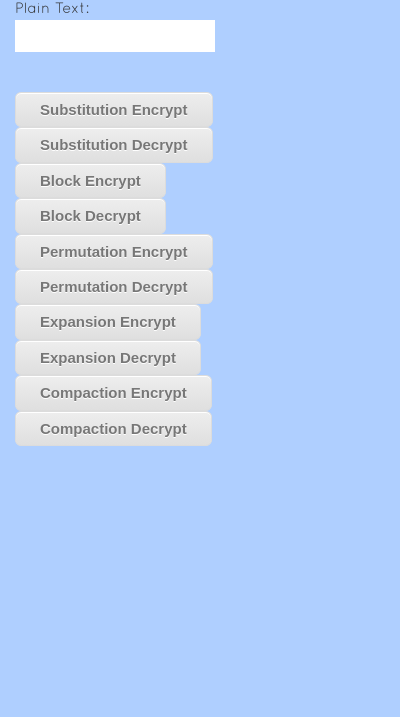
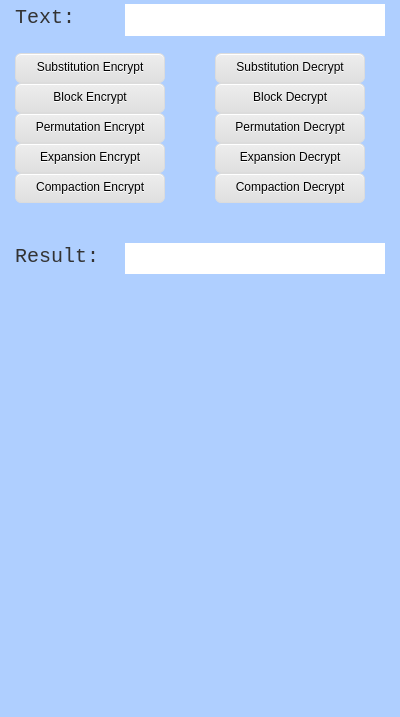
Before and after one commit to yodist/salcrypt, an Electron app: page index.html in a window 400 px wide. Shown: the part 127-844 px from the top of the page. Drawn offline with nearby package versions, Linux system fonts and the light colour scheme.

Commit message:
finishing application

```diff
--- a/index.html
+++ b/index.html
@@ -1,63 +1,76 @@
 <!DOCTYPE html>
 <html>
-  <script src='./node_modules/angular/angular.js'></script>
-  <!-- Latest compiled and minified CSS -->
-  <link rel="stylesheet" href="https://maxcdn.bootstrapcdn.com/bootstrap/3.3.7/css/bootstrap.min.css" integrity="sha384-BVYiiSIFeK1dGmJRAkycuHAHRg32OmUcww7on3RYdg4Va+PmSTsz/K68vbdEjh4u" crossorigin="anonymous">
-
-  <!-- Optional theme -->
-  <link rel="stylesheet" href="https://maxcdn.bootstrapcdn.com/bootstrap/3.3.7/css/bootstrap-theme.min.css" integrity="sha384-rHyoN1iRsVXV4nD0JutlnGaslCJuC7uwjduW9SVrLvRYooPp2bWYgmgJQIXwl/Sp" crossorigin="anonymous">
-
-  <!-- Latest compiled and minified JavaScript -->
-  <script src="https://maxcdn.bootstrapcdn.com/bootstrap/3.3.7/js/bootstrap.min.js" integrity="sha384-Tc5IQib027qvyjSMfHjOMaLkfuWVxZxUPnCJA7l2mCWNIpG9mGCD8wGNIcPD7Txa" crossorigin="anonymous"></script>
-  <link rel="stylesheet" type="text/css" href="styles.css" ></style>
-  <title>Salcrypt</title>
+  <head>
+    <script src='./node_modules/angular/angular.js'></script>
+    <script src="./node_modules/jquery/dist/jquery.min.js" charset="utf-8"></script>
+    <link rel="stylesheet" href="./node_modules/bootstrap/dist/css/bootstrap.min.css">
+    <link rel="stylesheet" href="styles.css">
+    <title>Salcrypt</title>
+  </head>
   <body>
 
     <div class="container" ng-app="myApp" ng-controller="personCtrl">
 
-    <img src="salcrypt-logo-wide.png" alt="Salcrypt Logo" class="img-responsive logo-gambar">
+    <img src="salcrypt-logo.png" alt="Salcrypt Logo" class="img-responsive center-block logo-gambar">
+    <h3 class="text-center">Salcrypt</h3>
+
 
     <!-- ENCRYPTION -->
-    <div class="">
-
+    <div class="center-block kotak">
+      <span class="sub-title-text">Text:</span>
+      <input class="css-input" type="text" ng-model="plainText"><br>
     </div>
-    <span class="sub-title-text">Plain Text:</span> <br>
-    <input class="css-input" type="text" ng-model="plainText"><br>
     <br>
 
-    <span class="result-text">{{cypherText}}</span>
-    <br>
+    <div class="row">
+      <div class="col-xs-6">
+        <button class="myButton" ng-click="subCypher(1)">Substitution Encrypt</button>
+      </div>
+      <div class="col-xs-6">
+        <button  class="myButton"ng-click="subCypher(0)">Substitution Decrypt</button>
+      </div>
+    </div>
 
-    <button class="myButton" ng-click="subCypher(1)">Substitution Encrypt</button>
-    <br>
+    <div class="row">
+      <div class="col-xs-6">
+        <button class="myButton" ng-click="blockCypher()">Block Encrypt</button>
+      </div>
+      <div class="col-xs-6">
+        <button class="myButton" ng-click="blockDecypher()">Block Decrypt</button>
+      </div>
+    </div>
 
-    <button  class="myButton"ng-click="subCypher(0)">Substitution Decrypt</button>
-    <br>
+    <div class="row">
+      <div class="col-xs-6">
+        <button class="myButton" ng-click="permutationCypher()">Permutation Encrypt</button>
+      </div>
+      <div class="col-xs-6">
+        <button class="myButton" ng-click="permutationDecypher()">Permutation Decrypt</button>
+      </div>
+    </div>
 
-    <button class="myButton" ng-click="blockCypher()">Block Encrypt</button>
-    <br>
+    <div class="row">
+      <div class="col-xs-6">
+        <button class="myButton" ng-click="expansionCypher()">Expansion Encrypt</button>
+      </div>
+      <div class="col-xs-6">
+        <button class="myButton" ng-click="expansionDecypher()">Expansion Decrypt</button>
+      </div>
+    </div>
 
-    <button class="myButton" ng-click="blockDecypher()">Block Decrypt</button>
-    <br>
+    <div class="row">
+      <div class="col-xs-6">
+        <button class="myButton" ng-click="compactionCypher()">Compaction Encrypt</button>
+      </div>
+      <div class="col-xs-6">
+        <button class="myButton" ng-click="compactionDecypher()">Compaction Decrypt</button>
+      </div>
+    </div><br><br>
 
-    <button class="myButton" ng-click="permutationCypher()">Permutation Encrypt</button>
-    <br>
-
-    <button class="myButton" ng-click="permutationDecypher()">Permutation Decrypt</button>
-    <br>
-
-    <button class="myButton" ng-click="expansionCypher()">Expansion Encrypt</button>
-    <br>
-
-    <button class="myButton" ng-click="expansionDecypher()">Expansion Decrypt</button>
-    <br>
-
-    <button class="myButton" ng-click="compactionCypher()">Compaction Encrypt</button>
-    <br>
-
-    <button class="myButton" ng-click="compactionDecypher()">Compaction Decrypt</button>
-    <br>
-
+    <div class="center-block kotak">
+      <span class="sub-title-text">Result:</span>
+      <input class="css-input" type="text" ng-model="cypherText" readonly="true"><br>
+    </div>
 
   </div>
   </body>
--- a/main.js
+++ b/main.js
@@ -8,7 +8,7 @@ let mainWindow
 
 function createWindow()
 {
-	mainWindow = new BrowserWindow({width: 800, height: 600,icon: __dirname + '/salcrypt-logo.png'})
+	mainWindow = new BrowserWindow({width:400, height: 500,icon: __dirname + '/salcrypt-logo.png'})
 	mainWindow.setMenu(null);
 	mainWindow.setResizable(false);
 	mainWindow.loadURL(url.format({
@@ -17,7 +17,7 @@ function createWindow()
 		slashes: true
 	}))
 
-	mainWindow.webContents.openDevTools()
+	// mainWindow.webContents.openDevTools()
 
 	mainWindow.on('closed', function() {
 		mainWindow = null
--- a/renderer.js
+++ b/renderer.js
@@ -87,9 +87,9 @@ app.controller('personCtrl', function($scope)
 
   collumnNum = Math.ceil((stringLength+1)/4);
   fullCollumn = (stringLength+1)%4;
-  dichead =  (Math.ceil((stringLength+1)/4) * fullCollumn)-1;
+  omegon =  (Math.ceil((stringLength+1)/4) * fullCollumn)-1;
 
-  if (dichead == 0) dichead = stringLength+1;
+  if (omegon == 0) omegon = stringLength+1;
 
 
   while(endofString <= stringLength){
@@ -108,7 +108,7 @@ app.controller('personCtrl', function($scope)
       }
       else pointerA += collumnNum;
       }
-    else { if (pointerA+ (collumnNum -1) <= stringLength && pointerA > dichead) {
+    else { if (pointerA+ (collumnNum -1) <= stringLength && pointerA > omegon) {
       pointerA += (collumnNum - 1);
     }
     else if(pointerA+collumnNum > stringLength) {
--- a/styles.css
+++ b/styles.css
@@ -10,8 +10,11 @@
 
 .logo-gambar {
   max-height: 50px;
-  margin-bottom: 50px;
   margin-top: 25px;
+}
+
+h3 {
+  font-family: "Courier New", Courier, "Lucida Sans Typewriter", "Lucida Typewriter", monospace;
 }
 
 body {
@@ -19,22 +22,30 @@ body {
 }
 
 .sub-title-text {
-  font-size: 15px;
-  font-family: "Quicksand";
-  margin-right: 25px;
+  font-size: 20px;
+  font-family: "Courier New";
+  margin-right: 0;
 }
 
 .css-input {
   border-color:#cccccc; border-style:solid; padding:5px;
   font-size:15px; border-width:0px; border-radius:0px;
+  width: 260px;
   font-family:monospace;
   white-space: pre;
+  float: right;
 }
 
 .css-input:focus { outline:none; }
 
 .result-text {
   white-space: pre;
+}
+
+.kotak {
+  display: block;
+  margin: 0 auto;
+  width: 100%
 }
 
 .myButton {
@@ -53,15 +64,16 @@ body {
 	-webkit-border-radius:6px;
 	border-radius:6px;
 	border:1px solid #dcdcdc;
-	display:inline-block;
+	display: block;
 	cursor:pointer;
-	color:#777777;
+	color:#000;
 	font-family:Arial;
-	font-size:15px;
-	font-weight:bold;
-	padding:6px 24px;
+	font-size:12px;
+	padding: 4px 4px;
 	text-decoration:none;
 	text-shadow:0px 1px 0px #ffffff;
+  width: 150px;
+  height: 30px;
 }
 .myButton:hover {
 	background:-webkit-gradient(linear, left top, left bottom, color-stop(0.05, #dfdfdf), color-stop(1, #ededed));
```
